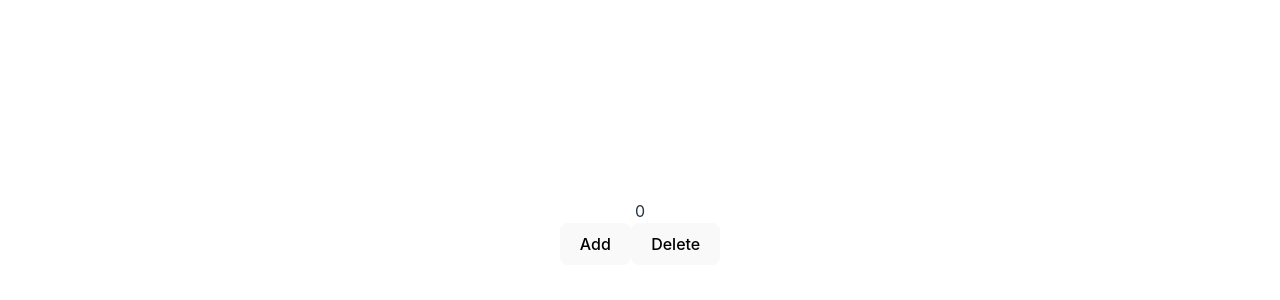
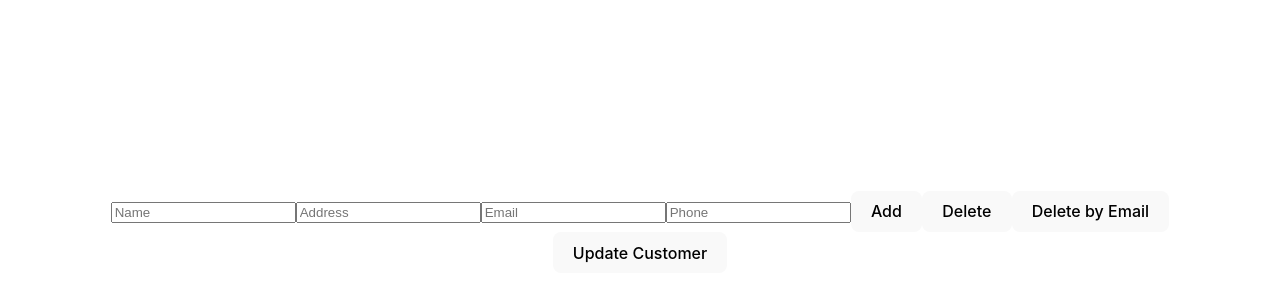
Before and after one commit to ApsaraWitharana/RAD--In-Class-Project, a React (Vite) app: page / in a window 1280 px wide. Shown: the part 168-468 px from the top of the page. Built offline with nearby package versions, Linux system fonts and the light colour scheme.

Commit message:
add-today lesson

```diff
--- a/src/App.tsx
+++ b/src/App.tsx
@@ -160,20 +160,187 @@
 
 
 // task 05
-import { useState } from 'react';
-import './App.css'
-import ButtonComponent from "./component/ButtonComponent.tsx";
+// import { useState } from 'react';
+// import './App.css'
+// import ButtonComponent from "./component/ButtonComponent.tsx";
+//
+// const App = () => {
+//     const [count, setCount] = useState(0);
+//
+//     return (
+//         <>
+//             {count} <br/>
+//             <ButtonComponent count={count} onClick={setCount}>Add</ButtonComponent>
+//             <ButtonComponent count={count} onClick={setCount}>Delete</ButtonComponent>
+//         </>
+//     );
+// };
+//
+// export default App;
 
-const App = () => {
-    const [count, setCount] = useState(0);
+// task -06 - 2024/06/12
+// import { ChangeEvent, useState } from 'react';
+// import './App.css';
+//
+// const App = () => {
+//     const [userData, setUserData] = useState({
+//         firstName: '',
+//         lastName: '',
+//     });
+//
+//     function handleEvent(event: ChangeEvent<HTMLInputElement>) {
+//         const { name, value } = event.target;
+//
+//         setUserData({
+//             ...userData,
+//             [name]: value,
+//         });
+//     }
+//
+//     return (
+//         <>
+//             <input type="text" name="firstName" placeholder="First Name" onChange={handleEvent}
+//             />
+//             <input type="text" name="lastName" placeholder="Last Name" onChange={handleEvent}
+//             />
+//             <p>
+//                 Hello: {userData.firstName} {userData.lastName}
+//             </p>
+//         </>
+//     );
+// };
+//
+// export default App;
+
+// import { ChangeEvent, useState } from 'react';
+// import './App.css';
+//
+// const App = () => {
+//     const [userData, setUserData] = useState({
+//         firstName: '',
+//         lastName: '',
+//     });
+//     const [firstName,setFirstName] = useState({
+//     firstName: '',
+//     });
+//     const [lastName,setLastName] = useState({
+//     lastName: '',
+//     });
+//
+//     function handleEvent() {
+//         setUserData({
+//             ...userData,
+//             firstName: firstName,
+//             lastName: lastName,
+//         });
+//     }
+//
+//     return (
+//         <>
+//             <input type="text" name="firstName" placeholder="First Name" onChange={e => setFirstName({ e.target.value })} />
+//             <input type="text" name="lastName" placeholder="Last Name" onChange={e => setLastName({  e.target.value })} />
+//             <button onClick={handleEvent}>Set Name</button>
+//             <p>
+//                 Hello: {userData.firstName} {userData.lastName}
+//             </p>
+//         </>
+//     );
+// };
+//
+// export default App;
+
+
+// import { ChangeEvent, useState } from 'react';
+// import './App.css';
+// import {Customer} from "./model/Customer.ts";
+//
+// function App() {
+//     const []
+//     const [customers,setCustomers] = useState<Customer[]>([]);
+//     const[name,setName] = useState("");
+//     const[address,setAddress] = useState("");
+//     const[phone,setPhone] = useState("");
+//     const[email,setEmail] = useState("");
+//
+//     function addCustomers() {
+//         const newCustomers = new Customer(name, address, email, phone);
+//         setCustomers((customers) => [...customers,newCustomers]);
+//     }
+//
+//     return (
+//         <>
+//             <input name='Name' type="text" placeholder='Name' onChange={(e) => setName(e.target.value)}/>
+//             <input name='Address' type="text" placeholder='Address' onChange={(e) => setAddress(e.target.value)}/>
+//             <input name='Email' type="text" placeholder='Email' onChange={(e) => setEmail(e.target.value)}/>
+//             <input name='Phone' type="text" placeholder='Phone' onChange={(e) => setPhone(e.target.value)}/>
+//
+//             <button onClick={addCustomers}>Add Customer</button>
+//
+//             {customers.map((customer) => (
+//
+//                 <div>
+//                     {customer.name+" "+customer.address+" "+customer.email+""+customer.phone}
+//                 </div>
+//             ))}
+//
+//
+//         </>
+//     )
+// }
+//
+// export default App
+
+// All crud
+import { ChangeEvent, useState } from 'react';
+import './App.css';
+import {Customer} from "./model/Customer.ts";
+
+function App() {
+    const [customers,setCustomers] = useState<Customer[]>([]);
+    const[name,setName] = useState("");
+    const[address,setAddress] = useState("");
+    const[phone,setPhone] = useState("");
+    const[email,setEmail] = useState("");
+
+    function addCustomers() {
+        const newCustomers = new Customer(name, address, email, phone);
+        setCustomers((customers) => [...customers,newCustomers]);
+    }
+
+    // object array ekk hdl ek set krnw -object arry eke antima arry ek natuw ithuru tik return krnw
+    function deleteCustomers() {
+        setCustomers((customers) => customers.slice(0,-1));
+    }
+
+    function deleteByEmail() {
+        setCustomers((customers) => customers.filter((customer) => customer.email !== email));
+    }
+
+    function updateCustomers() {
+        setCustomers((customers) => customers.map((customer) => customer.email === email?{...customers,name:name,address:address,phone:phone,email:email}:customer));
+    }
 
     return (
         <>
-            {count} <br/>
-            <ButtonComponent count={count} onClick={setCount}>Add</ButtonComponent>
-            <ButtonComponent count={count} onClick={setCount}>Delete</ButtonComponent>
+            <input name='Name' type="text" placeholder='Name' onChange={(e) => setName(e.target.value)}/>
+            <input name='Address' type="text" placeholder='Address' onChange={(e) => setAddress(e.target.value)}/>
+            <input name='Email' type="text" placeholder='Email' onChange={(e) => setEmail(e.target.value)}/>
+            <input name='Phone' type="text" placeholder='Phone' onChange={(e) => setPhone(e.target.value)}/>
+
+            <button onClick={addCustomers}>Add</button>
+            <button onClick={deleteCustomers}>Delete</button>
+            <button onClick={deleteByEmail}>Delete by Email</button>
+            <button onClick={updateCustomers}>Update Customer</button>
+
+            {customers.map((customer) => (
+                <div key={customer.email}>
+                    {customer.name} {customer.address} {customer.email} {customer.phone}
+                </div>
+            ))}
+
+
         </>
-    );
-};
+    )
+}
 
-export default App;
+export default App
--- /dev/null
+++ b/src/model/Customer.ts
@@ -0,0 +1,14 @@
+export class Customer {
+    name: string;
+    address: string;
+    email: string;
+    phone: string;
+
+    constructor(name: string, address: string, email: string, phone: string) {
+        this.name = name;
+        this.address = address;
+        this.email = email;
+        this.phone = phone;
+    }
+
+}
```
